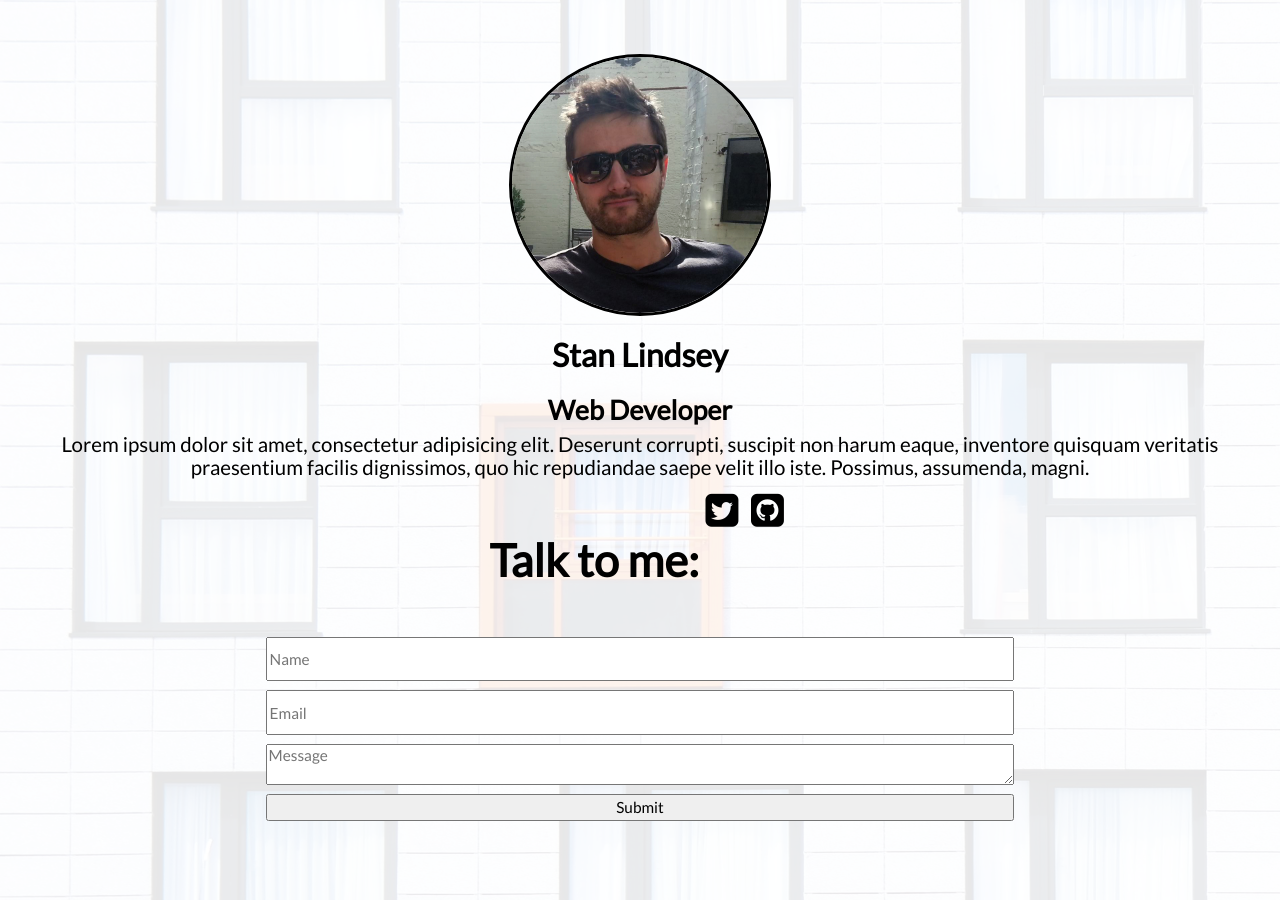
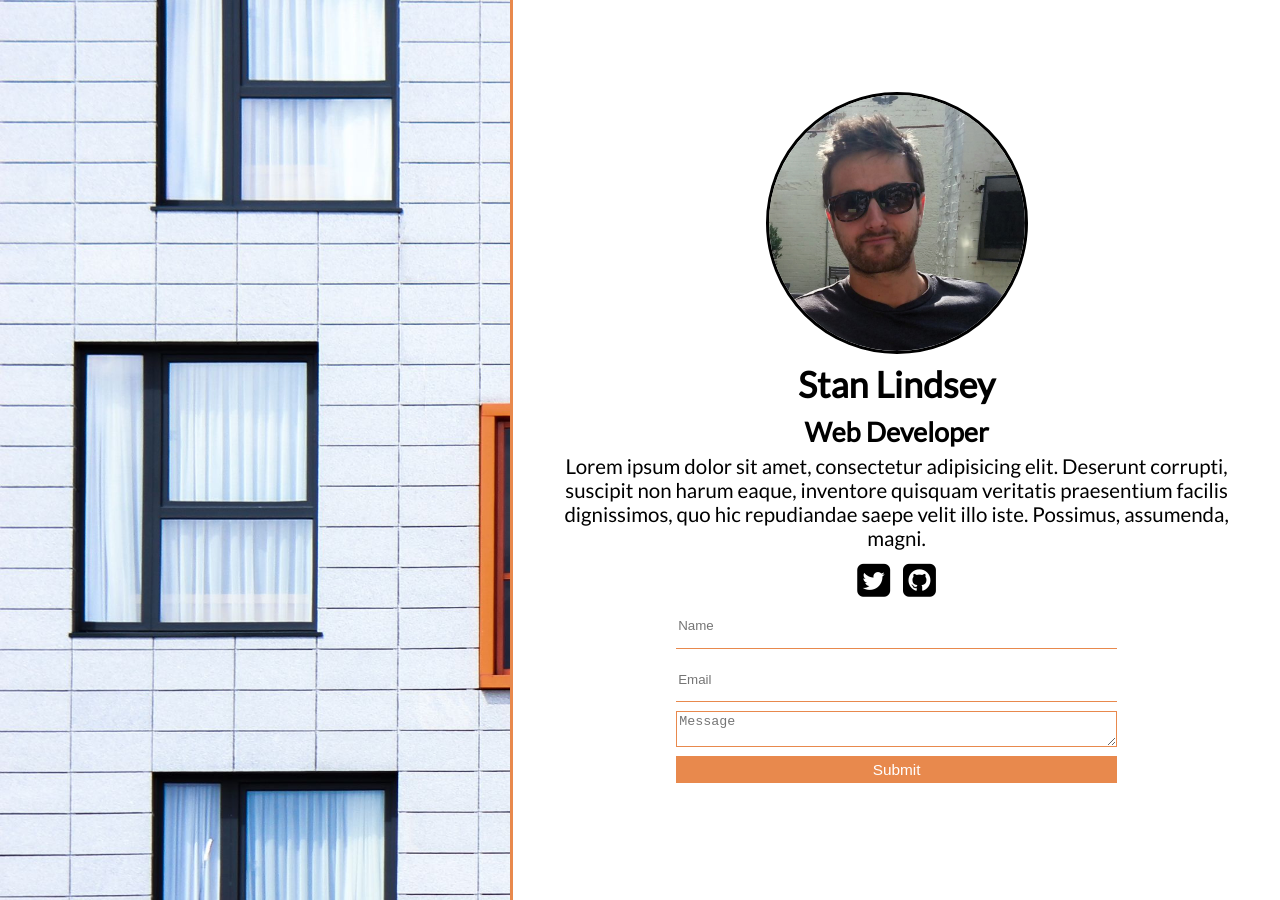
Before and after one commit to StanLindsey/stanlindsey.github.io, a Jekyll site: the page built from index.html, in a window 1280 px wide. Built offline with Jekyll 4.4.1, drawn with Linux system fonts in a browser that asks for light colours; nearby versions of some CDN libraries.

Commit message:
desktop and tablet layout

```diff
--- a/_layouts/home.html
+++ b/_layouts/home.html
@@ -6,8 +6,6 @@
 <link rel="stylesheet" href="/css/main.css">
 <link rel="stylesheet" href="https://maxcdn.bootstrapcdn.com/font-awesome/4.6.3/css/font-awesome.min.css" integrity="sha384-T8Gy5hrqNKT+hzMclPo118YTQO6cYprQmhrYwIiQ/3axmI1hQomh7Ud2hPOy8SP1" crossorigin="anonymous">
 <link href="https://fonts.googleapis.com/css?family=Lato" rel="stylesheet">
-<link rel="stylesheet" href="https://cdnjs.cloudflare.com/ajax/libs/normalize/4.2.0/normalize.min.css" />
-<!-- <link href="https://fastcdn.org/Responsive/4.1.1/responsive.min.css" rel="stylesheet"> -->
 <title>{{ site.title }}</title>
 </head>
   <body>
--- a/css/main.scss
+++ b/css/main.scss
@@ -1,11 +1,14 @@
 ---
 ---
+
+// Base and Mobile Style
 
 body {
   background-image: url("/images/banner.jpeg");
   background-repeat: no-repeat;
   background-size:cover;
   font-family: 'Lato', sans-serif;
+  margin:0;
 }
 
 .container {
@@ -18,18 +21,27 @@ body {
   // margin-top: 5vmin;
 }
 
+.pretty-main {
+  display:none;
+  flex-shrink:2;
+}
+
 .main {
   background: rgba(255, 255, 255, 0.90);
+  min-height:100%;
   display:flex;
+  flex-direction:column;
+  align-items: center;
+  justify-content:center;
+}
+
+.main-content {
+  display:flex;
+  min-height:50%;
   align-items: center;
   justify-content:center;
   flex-direction:column;
-  // max-width:60vmax;
   padding:1rem;
-  // border-radius: 2%;
-  // border-style:solid;
-  // border-color:black;
-  // border-width:1px;
 }
 
 .main img {
@@ -51,9 +63,9 @@ body {
   margin: 0 0.5vmax;
 }
 
-h1 {
+.main h1 {
   font-size: 2.8vmax;
-  margin:0;
+  margin:1vh;;
 }
 
 h2 {
@@ -84,12 +96,21 @@ p {
   height: 3.5vmax;
   margin-bottom:1vh;
   width:100%;
+  border: none;
+  border-bottom: #e8894d;
+  border-bottom-style: solid;
+  border-bottom-width:1px;
+  background:none;
 }
 
 .main form textarea {
   min-height: 0px;
   margin-bottom:1vh;
   width:100%;
+  border: #e8894d;
+  border-style: solid;
+  border-width:1px;
+  background:none;
 }
 
 .main button{
@@ -98,4 +119,94 @@ p {
   height:3.5vmax;
   max-height:3vh;
   margin-bottom:1vh;
+  background-color:#e8894d;
+  color:white;
+  border: none;
+  text-align: center;
+  text-decoration: none;
+  display: inline-block;
 }
+
+// Tablet and up
+@media only screen and (min-device-width : 768px) and (min-width: 768px){
+  .pretty-main {
+    display:block;
+    width:100%;
+    flex-shrink:1.5;
+  }
+
+  .main {
+    background: white;
+    width:100%;
+    border-left-color: #e8894d;
+    border-left-style: solid;
+  }
+
+}
+
+// Super Big Screens and up
+@media only screen and (min-device-width : 1248px) and (min-width: 1248px){
+  .pretty-main {
+    flex-shrink:1;
+  }
+
+  .main img {
+    height:15vmax;
+  }
+
+  .main .social-icons {
+    justify-content:center;
+    font-size: 2vmax;
+    margin:0.5vh
+  }
+
+  .main .social-icons i {
+    margin: 0 0.5vmax;
+  }
+
+  .main h1 {
+    font-size: 2.8vmin;
+  }
+
+  h2 {
+    font-size: 2.1vmin;
+  }
+
+  p {
+    font-size:1.2vmax;
+  }
+
+
+  .main form {
+    width:60%;
+  }
+
+  .main .field {
+    width: 100%;
+    font-size:1.2vmax
+  }
+
+  .main form input {
+    height: 2.5vmax;
+    margin-bottom:1vh;
+    width:100%;
+    font-size:1.2vmax
+  }
+
+  .main form textarea {
+    min-height: 0px;
+    margin-bottom:1vh;
+    height:4.5vmax;
+    width:100%;
+    font-size:1.2vmax
+  }
+
+  .main button {
+    width: 100%;
+    font-size:1.2vmax;
+    height:3.5vmax;
+    max-height:3.5vmax;
+    margin-bottom:1vh;
+  }
+
+}
--- a/index.html
+++ b/index.html
@@ -2,7 +2,11 @@
 layout: home
 ---
 
+<div class="pretty-main">
+</div>
+
 <div class="main">
+<div class="main-content">
 
 
     <img src="images/avatar.jpg" alt="">
@@ -12,7 +16,6 @@ layout: home
   <p>Lorem ipsum dolor sit amet, consectetur adipisicing elit. Deserunt corrupti, suscipit non harum eaque, inventore quisquam veritatis praesentium facilis dignissimos, quo hic repudiandae saepe velit illo iste. Possimus, assumenda, magni.</p>
 
   <div class="social-icons">
-  <h3>Talk to me:</h3>
     <i class="fa fa-twitter-square" aria-hidden="true"></i>
     <i class="fa fa-github-square" aria-hidden="true"></i>
   </div>
@@ -29,4 +32,5 @@ layout: home
       </div>
       <button type="submit">Submit</button>
     </form>
+    </div>
 </div>
```
